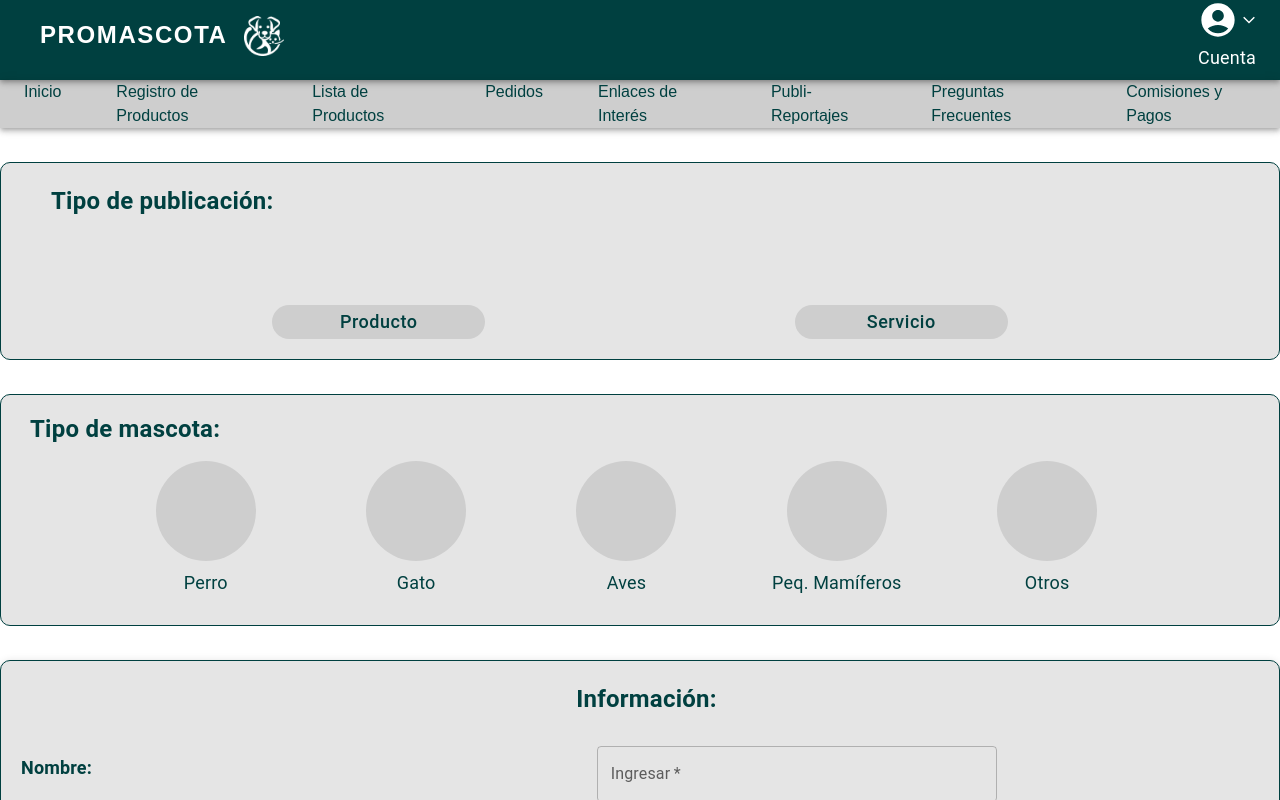
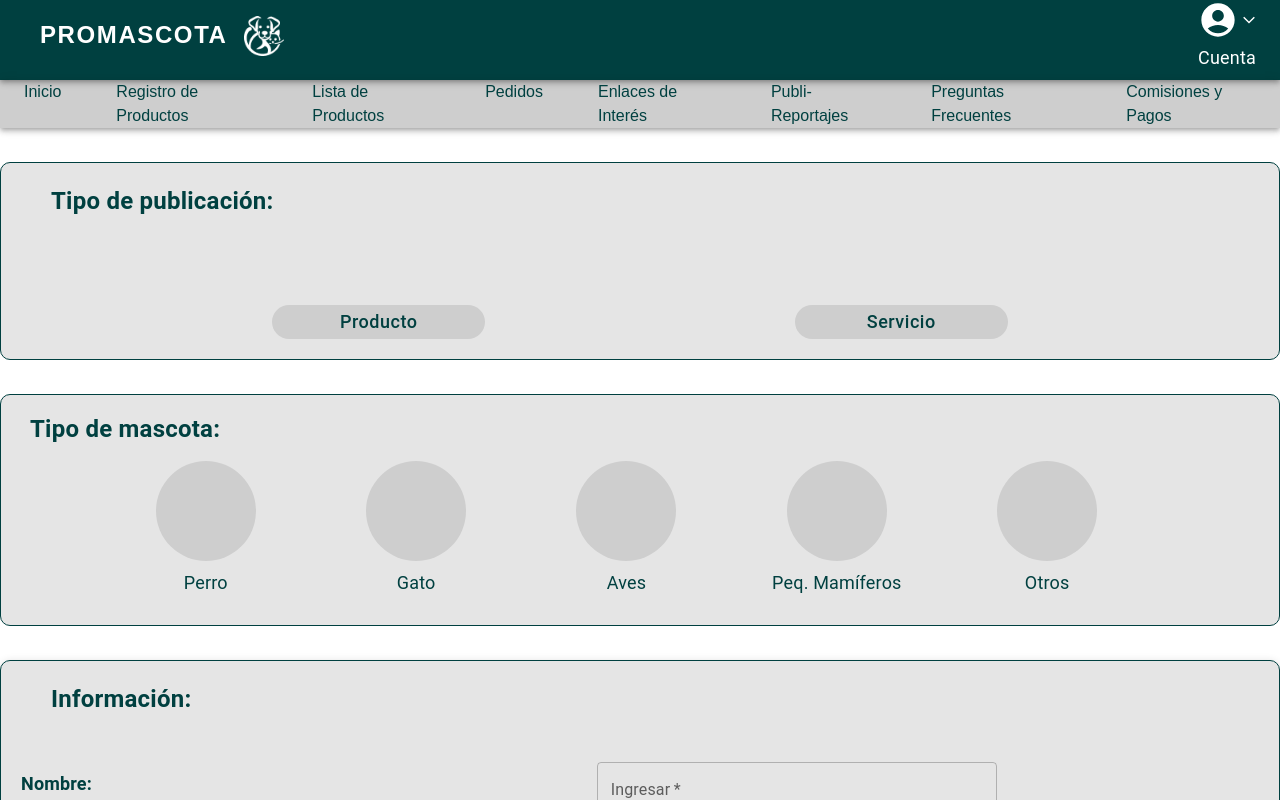
Before and after one commit to PROMASCOTA-TIC/Frontend-Entrepreneurs, a Next.js app: page / in a window 1280 px wide. Shown: the top 800 px of the page. Built offline with nearby package versions, Linux system fonts and the light colour scheme; some icons are missing.

Commit message:
fix: Solución error del rotulo principal para el fomrulario de productos

```diff
--- a/src/app/emprendedores/registroProductos/FormularioProducto.tsx
+++ b/src/app/emprendedores/registroProductos/FormularioProducto.tsx
@@ -109,13 +109,16 @@ const FormularioRegistroProducto: React.FC = () => {
         textAlign: 'center', // Asegura que el texto también esté alineado al centro
       }}
     >
+
       <Typography
+        align="left"
         sx={{
           color: themePalette.primary,
           width: '100%',
           fontSize: '24px',
-          paddingLeft: '13px',
+          paddingLeft: '30px',
           fontWeight: 'bold',
+          marginBottom: '16px'
         }}
       >
         Información:
```
